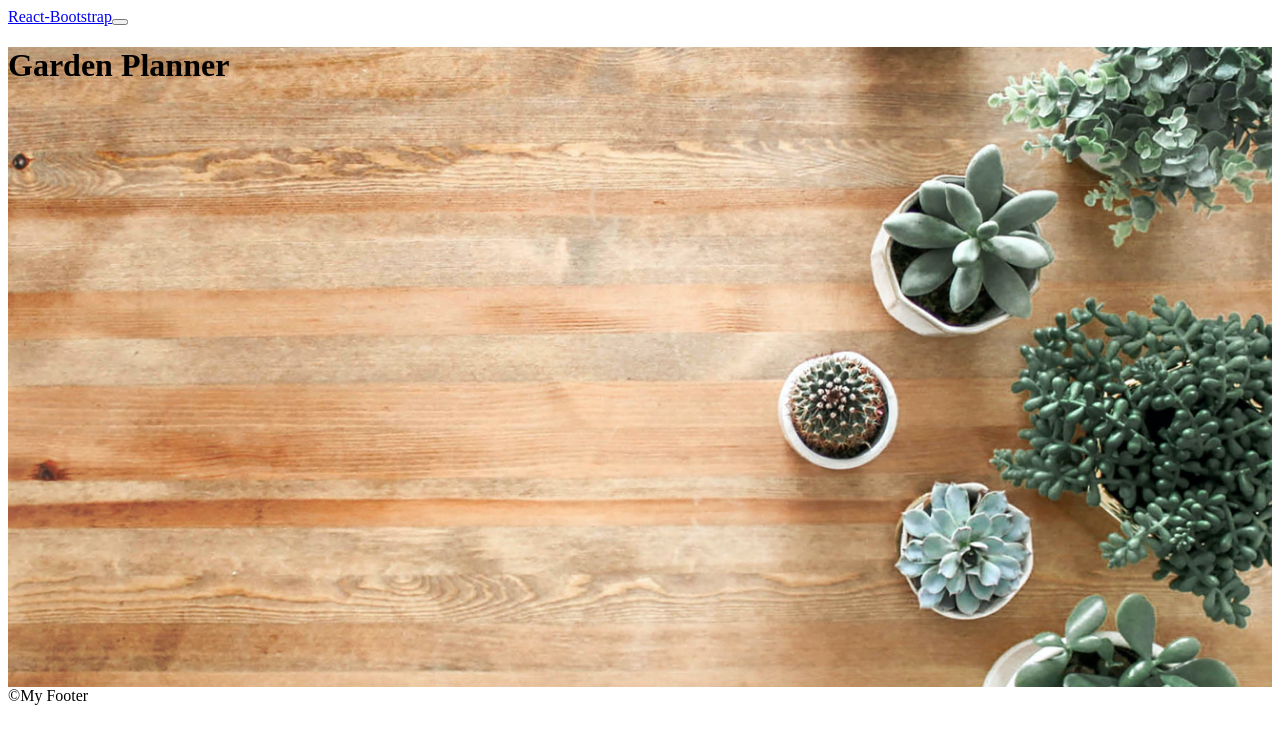
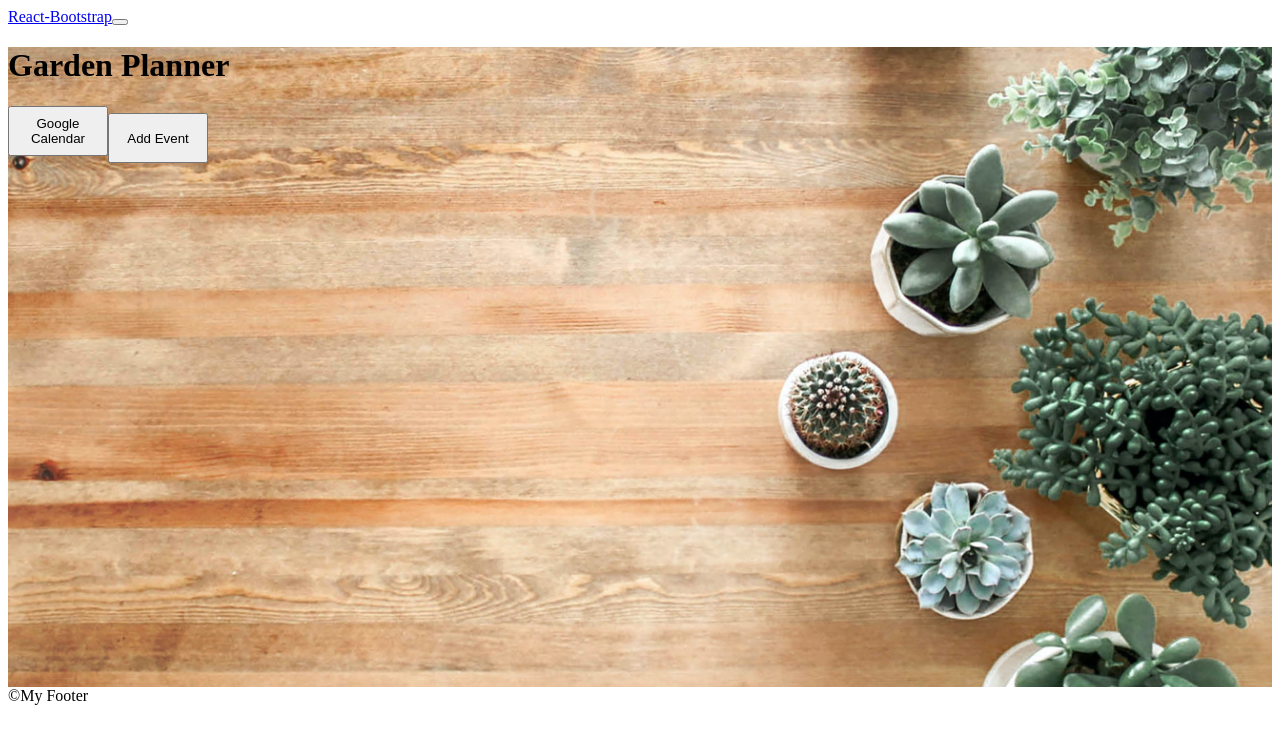
Before and after one commit to ciara-picou/garden-planner, a React (Create React App) app in the folder frontend/: page / in a window 1280 px wide. Shown: the top 744 px of the page. Built offline with nearby package versions, Linux system fonts and the light colour scheme; the HTML template or start-up script is replaced by a standard one.

Commit message:
google api is working

```diff
--- a/frontend/package.json
+++ b/frontend/package.json
@@ -9,6 +9,7 @@
     "react": "^17.0.1",
     "react-bootstrap": "^1.4.0",
     "react-dom": "^17.0.1",
+    "react-google-calendar-api": "^1.2.1",
     "react-scripts": "4.0.0",
     "web-vitals": "^0.2.4"
   },
--- a/frontend/public/index.html
+++ b/frontend/public/index.html
@@ -14,7 +14,7 @@
       manifest.json provides metadata used when your web app is installed on a
       user's mobile device or desktop. See https://developers.google.com/web/fundamentals/web-app-manifest/
     -->
-    <link rel="manifest" href="%PUBLIC_URL%/manifest.json" />
+    <!-- <link rel="manifest" href="%PUBLIC_URL%/manifest.json" /> -->
     <!--
       Notice the use of %PUBLIC_URL% in the tags above.
       It will be replaced with the URL of the `public` folder during the build.
@@ -25,6 +25,10 @@
       Learn how to configure a non-root public URL by running `npm run build`.
     -->
     <title>React App</title>
+    <script async defer src="https://apis.google.com/js/api.js"></script>
+    <!-- <script src="https://apis.google.com/js/api.js" type="text/javascript"></script> -->
+    <!-- <script src="https://apis.google.com/js/api.js" type="text/javascript"></script> -->
+
   </head>
   <body>
     <noscript>You need to enable JavaScript to run this app.</noscript>
@@ -39,5 +43,7 @@
       To begin the development, run `npm start` or `yarn start`.
       To create a production bundle, use `npm run build` or `yarn build`.
     -->
+    <!-- <script src="https://apis.google.com/js/api.js"></script> -->
+
   </body>
 </html>
--- a/frontend/src/App.js
+++ b/frontend/src/App.js
@@ -1,20 +1,51 @@
 import React from 'react';
+import ApiCalendar from 'react-google-calendar-api';
 import Header from './components/Header';
 import Footer from './components/Footer';
 import {Container} from 'react-bootstrap';
-import Image from './img.jpg'
 
-var sectionStyle = {
-  backgroundImage: `url(${Image})`
+function App() {
+
+   const handleClick = () => {
+      ApiCalendar.handleAuthClick()
     }
-function App() {
+
+  const createEvent = () => {
+    var gapi = window.gapi
+    let theEvent = {
+        'summary': 'Water Marigolds',
+
+        'start': {
+          'date': '2020-11-22'
+               },
+         'end': {
+            'date': '2020-11-22'
+              },
+    }
+    // let calendarId = "primary"
+    //  //ApiCalendar.createEvent(event: object, calendarId: string = this.calendar)
+    //  ApiCalendar.createEvent( theEvent, calendarId)
+       var request = gapi.client.calendar.events.insert({
+               'calendarId': 'primary',
+               'resource': theEvent,
+            });
+
+             request.execute(event => {
+               window.open(event.htmlLink)
+             })
+  }
+
+
   return (
+
     <>
      <Header/>
      <main>
 
          <Container>
            <h1>Garden Planner</h1>
+           <button style={{width: 100, height: 50}} onClick={handleClick}>Google Calendar</button>
+           <button style={{width: 100, height: 50}} onClick={createEvent}>Add Event</button>
         </Container>
 
      </main>
@@ -24,3 +55,96 @@ function App() {
 }
 
 export default App;
+
+
+//  import React from 'react';
+//  import Header from './components/Header';
+// import Footer from './components/Footer';
+// import {Container} from 'react-bootstrap';
+
+// function App() {
+//   var gapi = window.gapi
+//     //var CLIENT_ID= "775784690447-e5fi59p25rf96he80jmovk80j8vc9ja6.apps.googleusercontent.com"
+//     var CLIENT_ID= "346203473408-9d0b8e4tjivtm49ottqkg327poga2lbs.apps.googleusercontent.com"
+//     var API_KEY= "AIzaSyBN1sUMQo6rRDSbE0asrRYBg-9KXq7N_ik"
+//     var DISCOVERY_DOCS = ["https://www.googleapis.com/discovery/v1/apis/calendar/v3/rest"];
+//     var SCOPES = ["https://www.googleapis.com/auth/calendar", "https://www.googleapis.com/auth/calendar.events"]
+//     //var SCOPES = "https://www.googleapis.com/auth/calendar.events";
+//     // try this
+//     //var SCOPES = "https://www.google.com/calendar/feeds";
+//      //var SCOPES= "https://www.googleapis.com/auth/calendar"
+//     const handleClick = () => {
+//         gapi.load('client:auth2', () => {
+//           console.log("loaded client")
+
+//           gapi.client.init({
+//             apiKey: API_KEY,
+//             clientId: CLIENT_ID,
+//             discoveryDocs: DISCOVERY_DOCS,
+//             scope: SCOPES,
+//           })
+
+//           gapi.client.load('calendar', 'v3', () => console.log('bam!'))
+
+//           gapi.auth2.getAuthInstance().signIn()
+//           .then(() => {
+
+//             var event = {
+//               'summary': 'Water Geranium',
+//               // 'location': '800 Howard St., San Francisco, CA 94103',
+//               // 'description': 'A chance to hear more about Google\'s developer products.',
+//               'start': {
+//                 'dateTime': '2020-11-28T09:00:00-07:00',
+//                 'timeZone': 'America/Los_Angeles'
+//               },
+//               'end': {
+//                 'dateTime': '2020-11-28T17:00:00-08:00',
+//                 'timeZone': 'America/Los_Angeles'
+
+//               },
+//               // 'recurrence': [
+//               //   'RRULE:FREQ=DAILY;COUNT=2'
+//               // ],
+//               // 'attendees': [
+//               //   {'email': 'lpage@example.com'},
+//               //   {'email': 'sbrin@example.com'}
+//               // ],
+//               // 'reminders': {
+//               //   'useDefault': false,
+//               //   'overrides': [
+//               //     {'method': 'email', 'minutes': 24 * 60},
+//               //     {'method': 'popup', 'minutes': 10}
+//               //   ]
+//               // }
+//             };
+
+            // var request = gapi.client.calendar.events.insert({
+            //   // 'calendarId': 'primary',
+            //    'calendarId': 'pikusaurus@gmail.com',
+            //   'resource': event,
+            // });
+
+            //  request.execute(event => {
+            //    window.open(event.htmlLink)
+            //  })
+          // })
+
+//         })
+//     }
+//   return (
+//   <>
+//     <Header/>
+//     <main>
+
+//         <Container>
+//           <h1>Garden Planner</h1>
+//           <button onClick={handleClick}>Add Event</button>
+
+//         </Container>
+
+//     </main>
+//     <Footer />
+//   </>
+//   );
+// }
+//  export default App;
```
Also changed, not shown: frontend/apiGoogleconfig.json (added, +8 -0 lines), frontend/src/Calendar.js (added, +89 -0 lines), 1 other file (tests, documents, lock files or other folders). Lines whose indentation alone changed are shown as unchanged.
